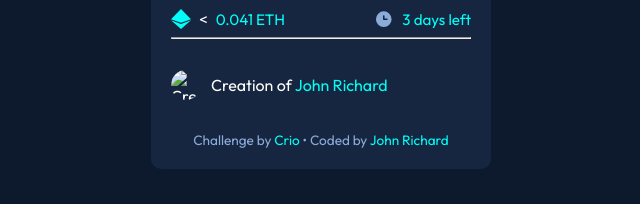
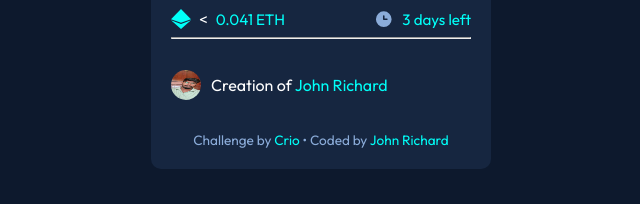
Before and after one commit to johnrichardjori/Xpreview, a plain HTML site: page index.html in a window 1280 px wide. Shown: the part 593-797 px from the top of the page, 319-959 px from the left. Drawn offline with Linux system fonts and the light colour scheme; the site is published under a folder, as on GitHub Pages, so addresses that start at the root find nothing.

Commit message:
changes made

```diff
--- a/index.html
+++ b/index.html
@@ -45,7 +45,7 @@
       <hr />
 
       <div class="card__creator">
-        <img src="/assests/20220218_094314.jpg" alt="Creator profile" />
+        <img src="./assests/20220218_094314.jpg" alt="Creator profile" />
         <p>
           Creation of
           <a
```
